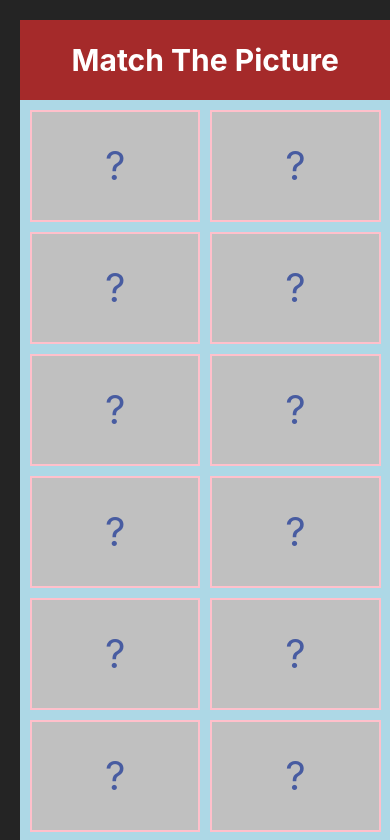
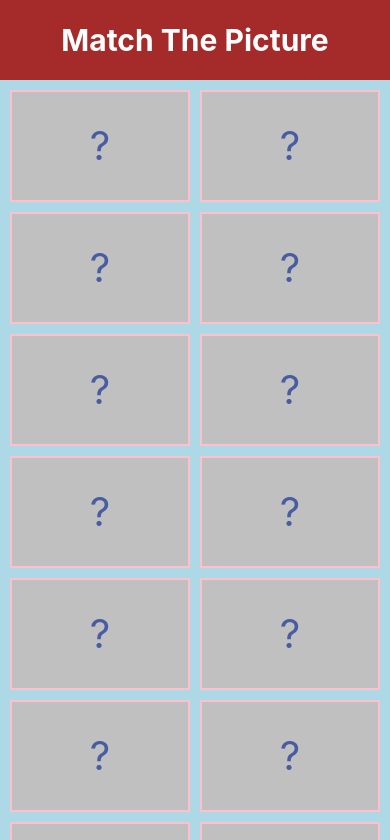
Before and after one commit to HovhannesKeshishyan/MachuPicchu, a React (Vite) app: page / in a window 390 px wide. Shown: the top 840 px of the page. Built offline with nearby package versions, Linux system fonts and the light colour scheme.

Commit message:
style fixes

```diff
--- a/src/App.css
+++ b/src/App.css
@@ -1,8 +1,6 @@
 #root {
   max-width: 1280px;
   margin: 0 auto;
-  padding: 2rem;
-  text-align: center;
 }
 
 .App {
--- a/src/components/main/Main.module.scss
+++ b/src/components/main/Main.module.scss
@@ -58,7 +58,7 @@
 
 @media screen and (max-width: 800px) {
   .main {
-    width: 95vw;
+    width: 100%;
     grid-template-columns: repeat(auto-fill, minmax(120px, 1fr));
     grid-auto-rows: 100px;
   }
--- a/src/components/modals/WinnerModal.module.scss
+++ b/src/components/modals/WinnerModal.module.scss
@@ -12,7 +12,7 @@ $cancel_btn_bg: #c23b3b;
   top: 0;
   left: 0;
   width: 100vw;
-  height: 100vh;
+  height: 100%;
   z-index: 100;
 
   .modal_shape {
--- a/src/index.css
+++ b/src/index.css
@@ -28,4 +28,5 @@ html {
 
 body {
   font-family: Inter, system-ui, Avenir, Helvetica, Arial, sans-serif;
+  position: relative;
 }
```
